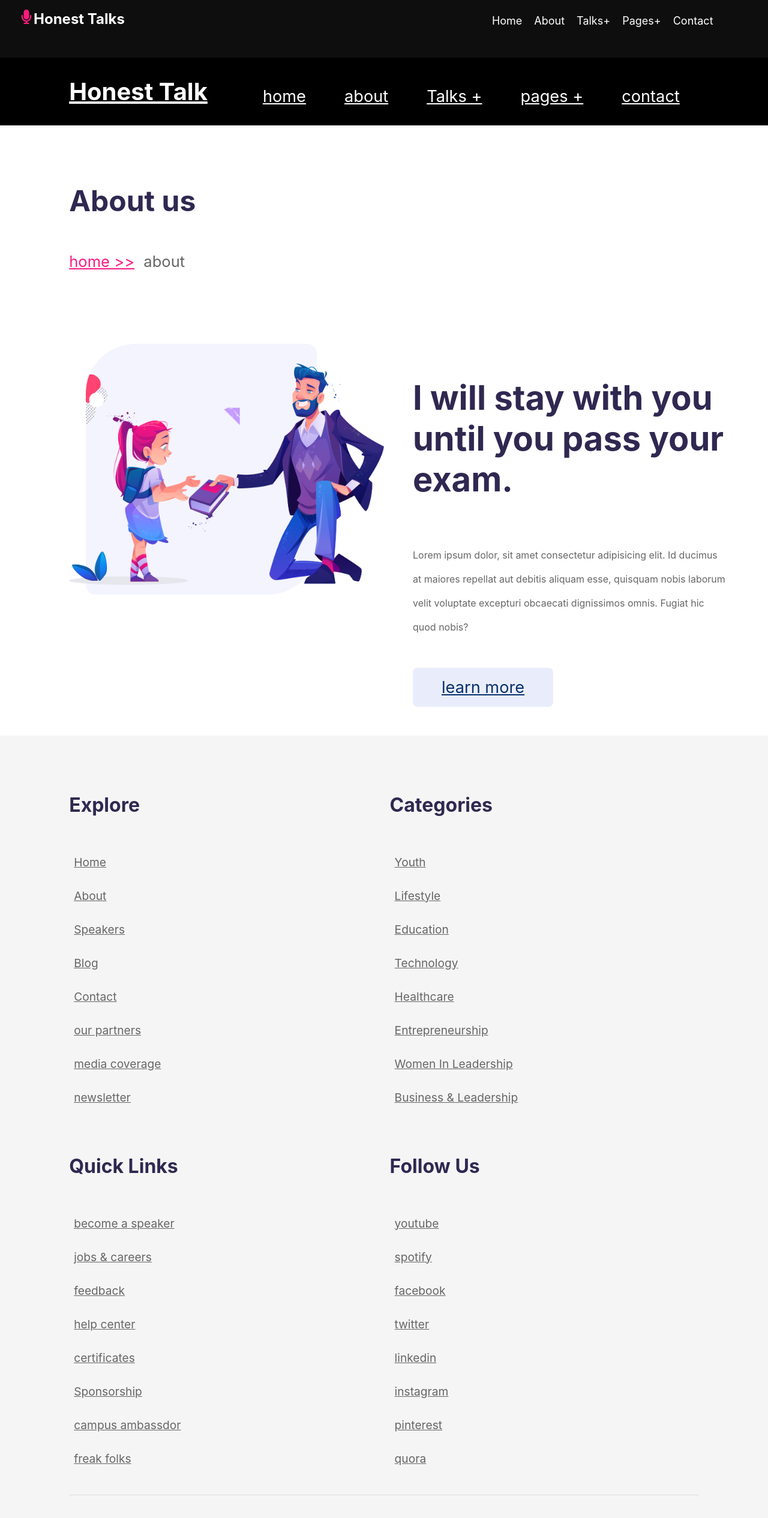
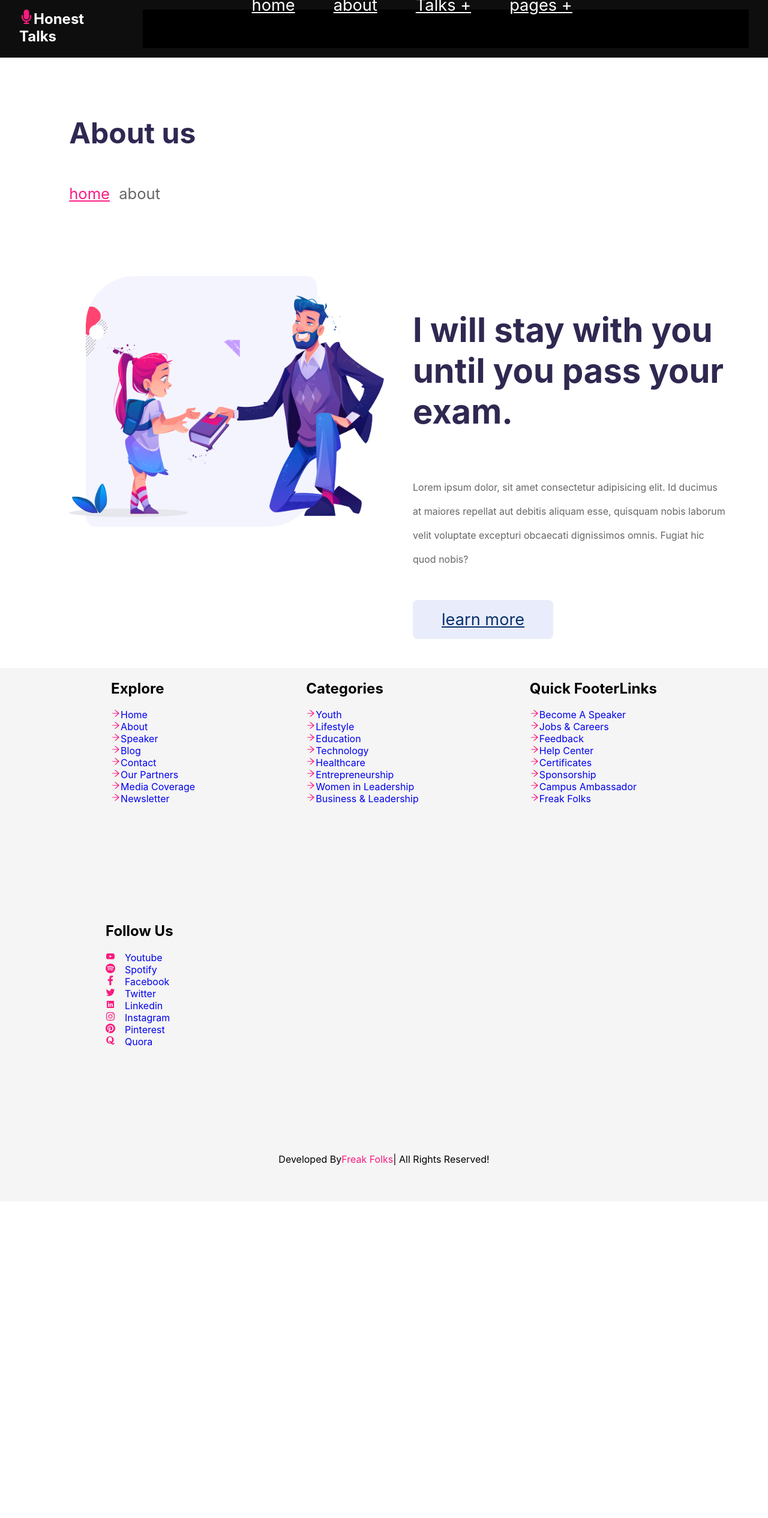
Before and after one commit to freakfolks/freakfolks.github.io, a React (Create React App) app: page /about in a window 1280 px wide. Shown: the top 2530 px of the page at 60% size. After the commit the page ends 2002 px from the top, so only its background shows below. Built offline with nearby package versions, Linux system fonts and the light colour scheme; the HTML template or start-up script is replaced by a standard one.

Commit message:
edited about page and youth page

```diff
--- a/src/Component/About.jsx
+++ b/src/Component/About.jsx
@@ -1,47 +1,14 @@
 import React from 'react'
-import Footer from './Footer';
 import AboutPic from './about-img.png';
 import { Link} from "react-router-dom";
 
 const About = () => {
   return (
     <>
-   <header class="header">
 
-    <Link to='/' class="logo"> <i class="fas fa-microphone"></i> Honest Talk </Link>
-
-    <div id="menu-btn" class="fas fa-bars"></div>
-
-    <nav class="navbar">
-        <ul>
-            <li><Link to='/'>home</Link></li>
-            <li><Link to='/about'>about</Link></li>
-            <li><Link to='/talks'>Talks +</Link>
-                <ul>
-                    <li><Link to="/Youth">Youth</Link></li>
-                    <li><Link to="/Lifestyle">Lifestyle</Link></li>
-                    <li><Link to="/Education">Education</Link></li>
-                    <li><Link to="/Technology">Technology</Link></li>
-                    <li><Link to="/Healthcare">Healthcare</Link></li>
-                    <li><Link to="/Entrepreneurship">Entrepreneurship</Link></li>
-                    <li><Link to="/Women">Women In Leadership</Link></li>
-                    <li><Link to="/Business">Business & Leadership</Link></li>
-                </ul>
-            </li>
-            <li><Link to="/pages">pages +</Link>
-                <ul>
-                    <li><Link to="/Speakers">our speakers</Link></li>
-                    <li><Link to="/Blog">blogs</Link></li>
-                </ul>
-            </li>
-            <li><Link to="/contact">contact</Link></li>
-        </ul>
-    </nav>
-
-</header>
 <section class="heading">
     <h3>About us</h3>
-    <p> < Link to="/">home >></Link> about </p>
+    <p> < Link to="/">home</Link> about </p>
 </section>
 <section class="about">
 
@@ -56,63 +23,6 @@
     </div>
 
 </section>
-<section class="footer">
-
-    <div class="box-container">
-
-        <div class="box">
-            <h3>Explore</h3>
-            <Link to='/'> <i class="fas fa-arrow-right"></i> Home </Link>
-            <Link to='/about'> <i class="fas fa-arrow-right"></i> About </Link>
-            <Link to="/Speakers"> <i class="fas fa-arrow-right"></i> Speakers </Link>
-            <Link to="/Blog"> <i class="fas fa-arrow-right"></i> Blog </Link>
-            <Link to='/contact'> <i class="fas fa-arrow-right"></i> Contact </Link>
-            <a href="#"> <i class="fas fa-arrow-right"></i> our partners </a>
-            <a href="#"> <i class="fas fa-arrow-right"></i> media coverage </a>
-            <a href="#"> <i class="fas fa-arrow-right"></i> newsletter </a>
-        </div>
-
-        <div class="box">
-            <h3>Categories</h3>
-            <Link to="/Youth"> <i class="fas fa-arrow-right"></i> Youth </Link>
-            <Link to="/Lifestyle"> <i class="fas fa-arrow-right"></i> Lifestyle </Link>
-            <Link to="/Education"> <i class="fas fa-arrow-right"></i> Education </Link>
-            <Link to="/Technology"> <i class="fas fa-arrow-right"></i> Technology </Link>
-            <Link to="/Healthcare"> <i class="fas fa-arrow-right"></i> Healthcare </Link>
-            <Link to="/Entrepreneurship"> <i class="fas fa-arrow-right"></i> Entrepreneurship </Link>
-            <Link to="/Women"> <i class="fas fa-arrow-right"></i> Women In Leadership </Link>
-            <Link to="/Business"> <i class="fas fa-arrow-right"></i> Business & Leadership </Link>
-        </div>
-
-        <div class="box">
-            <h3>Quick Links</h3>
-            <a href="#"> <i class="fas fa-arrow-right"></i> become a speaker </a>
-            <a href="#"> <i class="fas fa-arrow-right"></i> jobs & careers </a>
-            <a href="#"> <i class="fas fa-arrow-right"></i> feedback </a>
-            <a href="#"> <i class="fas fa-arrow-right"></i> help center </a>
-            <a href="#"> <i class="fas fa-arrow-right"></i> certificates </a>
-            <a href="#"> <i class="fas fa-arrow-right"></i> Sponsorship </a>
-            <a href="#"> <i class="fas fa-arrow-right"></i> campus ambassdor </a>
-            <a href="#"> <i class="fas fa-arrow-right"></i> freak folks </a>
-        </div>
-
-        <div class="box">
-            <h3>Follow Us</h3>
-            <a href="https://www.youtube.com"> <i class="fab fa-youtube"></i> youtube </a>
-            <a href="https://www.spotify.com"> <i class="fab fa-spotify"></i> spotify </a>
-            <a href="https://www.facebook.com"> <i class="fab fa-facebook-f"></i> facebook </a>
-            <a href="https://www.twitter.com"> <i class="fab fa-twitter"></i> twitter </a>
-            <a href="https://www.linkedIn.com"> <i class="fab fa-linkedin"></i> linkedin </a>
-            <a href="https://www.instagram.com"> <i class="fab fa-instagram"></i> instagram </a>
-            <a href="https://www.pinterest.com"> <i class="fab fa-pinterest"></i> pinterest </a>
-            <a href="https://www.quora.com"> <i class="fab fa-quora"></i> quora </a>
-        </div>
-
-    </div>
-
-    <div class="credit"> Developed by <span>Freak Folks</span> | all rights reserved! </div>
-
-</section>
     </>
   )
 }
--- a/src/Component/Navbar.jsx
+++ b/src/Component/Navbar.jsx
@@ -10,7 +10,7 @@
   display: flex;
   flex-direction: row;
   height: 8vh;
-  padding: 1rem 2.0rem;
+  padding: 1rem 2rem;
   font-size: 18px;
   font-weight: 400;
   line-height: normal;
@@ -22,10 +22,10 @@
 `;
 const HomeStyle = styled.div`
   margin-left: 35rem;
-  margin-Top: 0.5rem;
+  margin-top: 0.5rem;
 `;
 const Div = styled.div`
-  margin-Top: 0.5rem;
+  margin-top: 0.5rem;
 `;
 
 const HeadLink = styled(Link)`
@@ -41,21 +41,36 @@
         <FaMicrophone style={{ color: "#Fa1b7d" }} />
         Honest Talks
       </Logo>
-      <HomeStyle>
-        <HeadLink to="/">Home</HeadLink>
-      </HomeStyle>
-      <Div>
-        <HeadLink to="/about">About</HeadLink>
-      </Div>
-      <Div>
-        <HeadLink to="/talks">Talks+</HeadLink>
-      </Div>
-      <Div>
-        <HeadLink to="/pages">Pages+</HeadLink>
-      </Div>
-      <Div>
-        <HeadLink to="Contact">Contact</HeadLink>
-      </Div>
+
+    <div id="menu-btn" class="fas fa-bars"></div>
+
+    <header class="header">
+    <nav class="navbar">
+        <ul>
+            <li><Link to='/'>home</Link></li>
+            <li><Link to='/about'>about</Link></li>
+            <li><Link to='/talks'>Talks +</Link>
+                <ul>
+                    <li><Link to="/Youth">Youth</Link></li>
+                    <li><Link to="/Lifestyle">Lifestyle</Link></li>
+                    <li><Link to="/Education">Education</Link></li>
+                    <li><Link to="/Technology">Technology</Link></li>
+                    <li><Link to="/Healthcare">Healthcare</Link></li>
+                    <li><Link to="/Entrepreneurship">Entrepreneurship</Link></li>
+                    <li><Link to="/Women">Women In Leadership</Link></li>
+                    <li><Link to="/Business">Business & Leadership</Link></li>
+                </ul>
+            </li>
+            <li><Link to="/pages">pages +</Link>
+                <ul>
+                    <li><Link to="/Speakers">our speakers</Link></li>
+                    <li><Link to="/Blog">blogs</Link></li>
+                </ul>
+            </li>
+            <li><Link to="/contact">contact</Link></li>
+        </ul>
+    </nav>
+    </header>
     </Nav>
   );
 };
--- a/src/Component/Youth.jsx
+++ b/src/Component/Youth.jsx
@@ -15,45 +15,9 @@
 const Youth = () => {
   return (
     <>
-    <header class="header">
-
-    <Link to="/" class="logo"> <i class="fas fa-microphone"></i> Honest Talk </Link>
-
-    <div id="menu-btn" class="fas fa-bars"></div>
-
-    <nav class="navbar">
-        <ul>
-            <li><Link to="/">home</Link></li>
-            <li><Link to="/about">about</Link></li>
-            <li><a href="#">Talks +</a>
-                <ul>
-                    <li><Link to="/Youth">Youth</Link></li>
-                    <li><Link to="/Lifestyle">Lifestyle</Link></li>
-                    <li><Link to="/Education">Education</Link></li>
-                    <li><Link to="/Technology">Technology</Link></li>
-                    <li><Link to="/Healthcare">Healthcare</Link></li>
-                    <li><Link to="/Entrepreneurship">Entrepreneurship</Link></li>
-                    <li><Link to="/Women">Women In Leadership</Link></li>
-                    <li><Link to="/Business">Business & Leadership</Link></li>
-                </ul>
-            </li>
-            <li><a href="#">pages +</a>
-                <ul>
-                    <li><Link to="/Seakers">our speakers</Link></li>
-                    <li><Link to="/Blog">blogs</Link></li>
-                </ul>
-            </li>
-            <li><Link to="/contact">contact</Link></li>
-        </ul>
-    </nav>
-
-</header>
-
-
-
 <section class="heading">
     <h3>course 01</h3>
-    <p> <Link to="/">home >></Link> course-1 </p>
+    <p> <Link to="/">home</Link> course-1 </p>
 </section>
 
 
```
